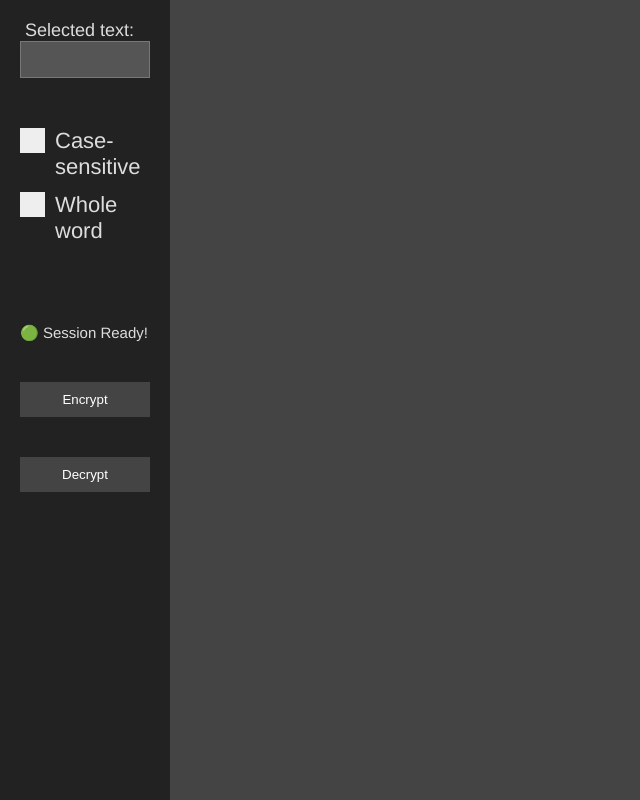
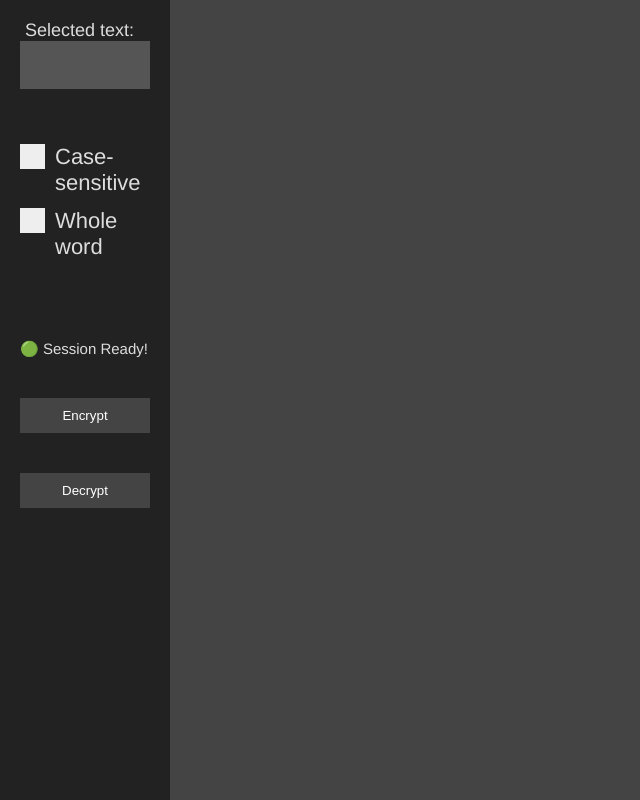
Before and after one commit to pralad-p/cypher-note, an Electron app: page index.html in a window 800 px wide. Shown: the whole page, without its empty margins (0-640 px from the left). Drawn offline with Linux system fonts and the light colour scheme.

Commit message:
word wrapping and selected text show

```diff
--- a/index.html
+++ b/index.html
@@ -12,7 +12,7 @@
         <div class="sidebar-content">
           <div id="checkboxes-output-container">
             <label for="selected-text">Selected text:</label>
-            <input type="text" id="selected-text" readonly />
+            <textarea type="text" id="selected-text" readonly></textarea>
 
             <label class="checkbox-container" for="case-sensitive"
               >Case-sensitive
--- a/scripts.js
+++ b/scripts.js
@@ -2,6 +2,7 @@
 
 document.addEventListener("DOMContentLoaded", () => {
   const textArea = document.getElementById("editable-area");
+  const selectedTextDisplay = document.getElementById("selected-text");
 
   let lastRightClickTimestamp = 0; // To track double right-clicks
   let leftAndRightClicked = false;
@@ -12,6 +13,17 @@ document.addEventListener("DOMContentLoaded", () => {
 
   // Global object to store selection-to-noun mappings
   let selectionToNounMap = {};
+
+  /* Functions */
+  function updateSelectedText() {
+    const selection = window.getSelection().toString();
+    selectedTextDisplay.value = selection;
+    selectedTextDisplay.value = selectedTextDisplay.value.replace(/ /g,"*");
+  }
+
+  textArea.addEventListener("mouseup", updateSelectedText);
+  textArea.addEventListener("keyup", updateSelectedText);
+
 
   async function fetchRandomNoun() {
     let uniqueWord = "";
--- a/style.css
+++ b/style.css
@@ -64,6 +64,10 @@ body {
   color: #ddd;
   border: 1px solid #777;
   width: 100%; /* Full width */
+  height: auto;
+  border: none;
+  overflow: hidden;
+  resize: none;
   margin-right: 10px; /* Adjust this value as needed to create space on the right */
   margin-bottom: 50px;
   padding: 10px; /* Or adjust padding as needed */
```
